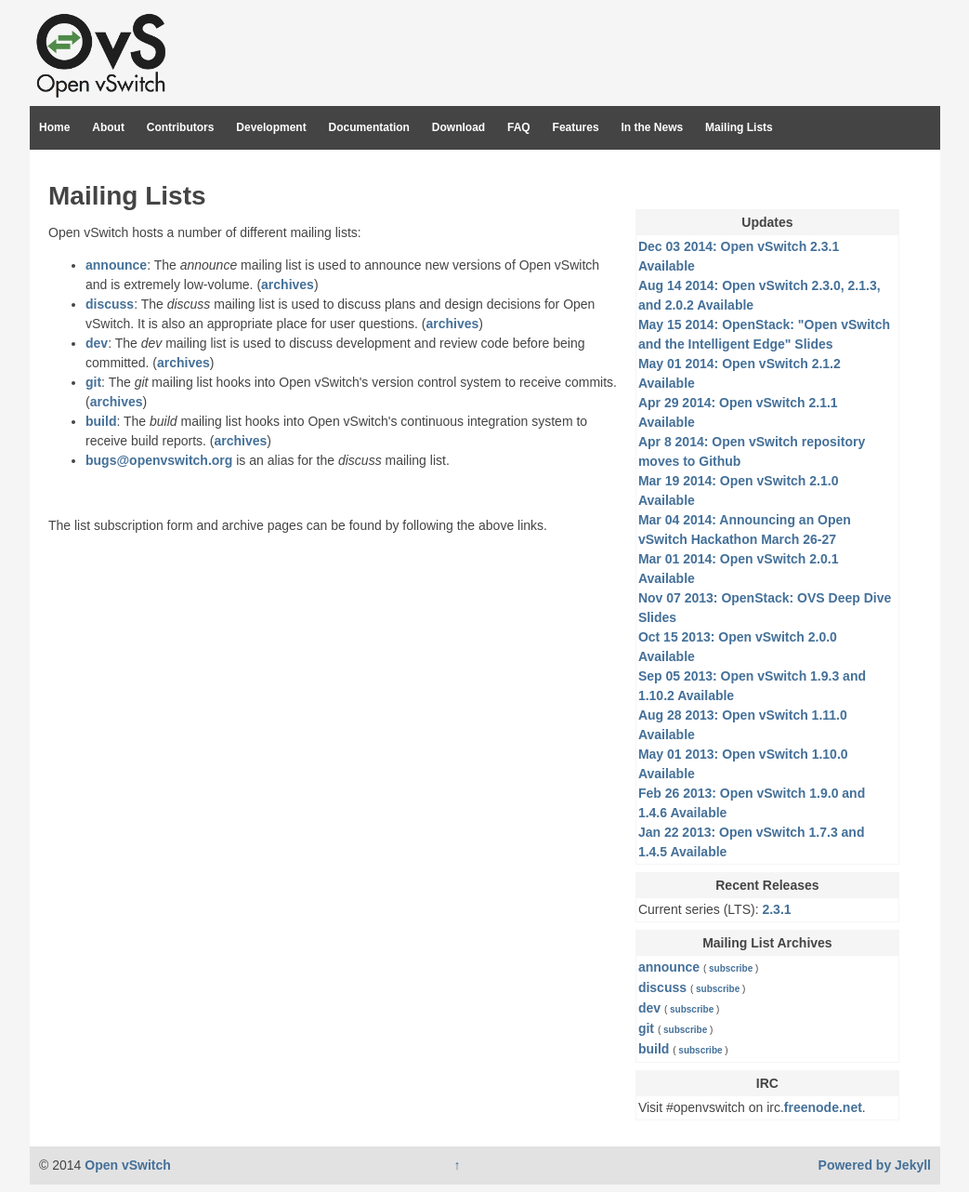
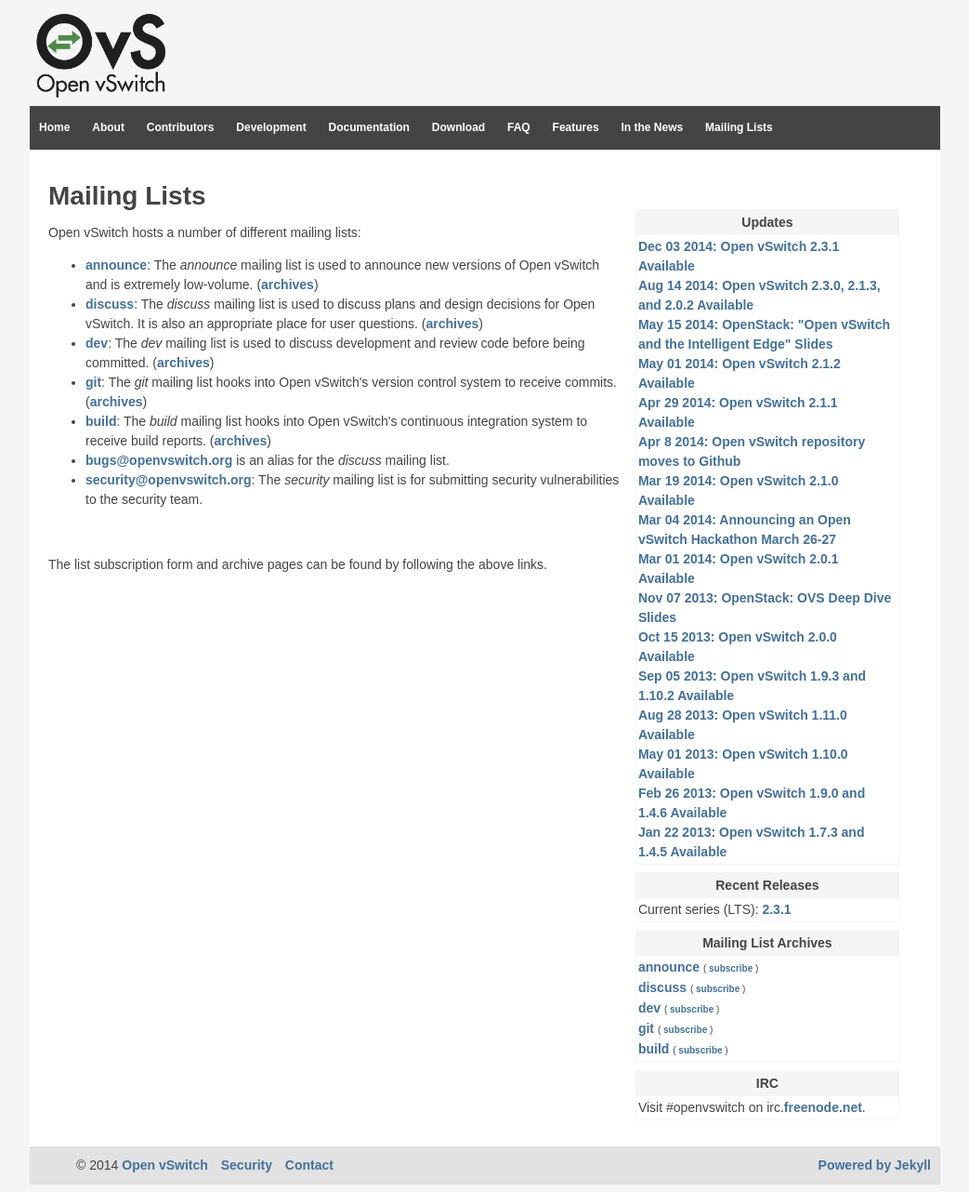
Before and after one commit to openvswitch/openvswitch.github.io, a Jekyll site: the page built from mlists/index.html, in a window 1280 px wide. Shown: the whole page at 93% size, without its empty margins (118-1161 px from the left). Built offline with Jekyll 4.4.1, drawn with Linux system fonts in a browser that asks for light colours.

Commit message:
Add security page

```diff
--- a/_includes/footer.html
+++ b/_includes/footer.html
@@ -1,10 +1,10 @@
 <div class="footer">
     <div class="footer-piece left">
-        &copy; 2014 <a href="http://openvswitch.org/" title="Open vSwitch">Open vSwitch</a>
-    </div>
-
-    <div class="footer-piece center">
-        <a href="#header" title="scroll to top">&#8593;</a>
+        <ul class="footer-links" style="margin: 0px;">
+            <li>&copy; 2014 <a href="http://openvswitch.org/" title="Open vSwitch">Open vSwitch</a></li>
+            <li><a href="/security">Security</a></li>
+            <li><a href="/mlists">Contact</a></li>
+        </ul>
     </div>
 
     <div class="footer-piece right">
--- a/assets/style.css
+++ b/assets/style.css
@@ -55,7 +55,6 @@
     padding:10px;
 }
 .footer-piece {
-    width:300px;
     display:inline-block;
 }
 .left {
@@ -158,3 +157,15 @@
 .menu li>ul>li:hover {
     background-color: #999;
 }
+
+.footer-links {
+  list-style: none;
+}
+
+.footer-links li {
+  display: inline-block;
+}
+
+.footer-links li+li {
+  margin-left: 10px;
+}
--- a/mlists/index.html
+++ b/mlists/index.html
@@ -29,5 +29,6 @@
 <li><a href="http://mail.openvswitch.org/mailman/listinfo/git">git</a>: The <em>git</em> mailing list hooks into Open vSwitch's version control system to receive commits. (<a href="http://openvswitch.org/pipermail/git/">archives</a>)</li>
 <li><a href="http://mail.openvswitch.org/mailman/listinfo/build">build</a>: The <em>build</em> mailing list hooks into Open vSwitch's continuous integration system to receive build reports. (<a href="http://openvswitch.org/pipermail/build/">archives</a>)</li>
 <li><a href="mailto:bugs@openvswitch.org">bugs@openvswitch.org</a> is an alias for the&nbsp;<em>discuss</em> mailing list.</li>
+<li><a href="mailto:security@openvswitch.org">security@openvswitch.org</a>: The <em>security</em> mailing list is for submitting security vulnerabilities to the security team.</li>
 </ul><br />
 <p>The list subscription form and archive pages can be found by following the above links.</p>
```
Also changed, not shown: security/index.html (added, +31 -0 lines).
